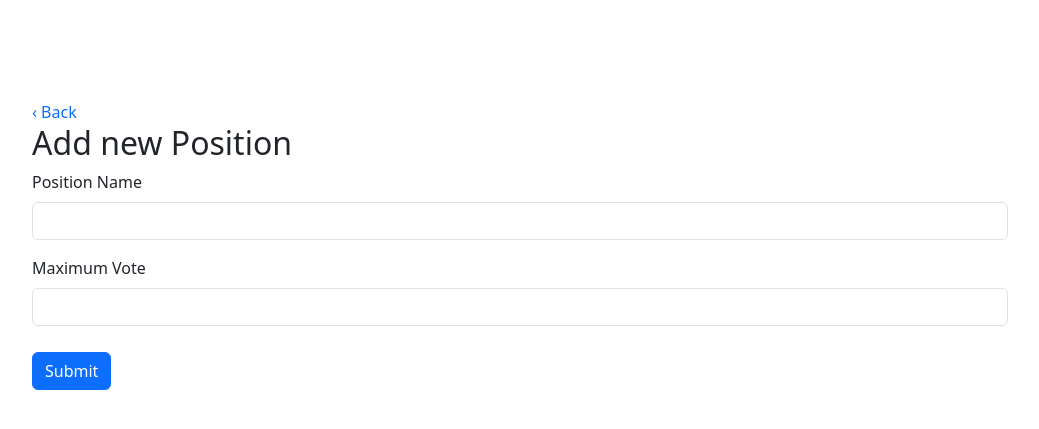
After one commit to KEROROSHI/SoftwareEngineeringBCS3106, a Flask app: template Voting_System/templates/position_update.html in a window 1280 px wide. The commit adds this page. Shown: the top 429 px of the page, without its empty margins (120-1159 px from the left). Run offline with Flask 3, Linux system fonts and the light colour scheme; the template is opened without the code that fills it, so the values that code supplies are empty; some libraries are stand-ins or nearby versions.

Commit message:
Fixing the get id from positions to edit

```diff
--- a/Voting_System/templates/admin_dashboard.html
+++ b/Voting_System/templates/admin_dashboard.html
@@ -91,7 +91,7 @@
                  tabindex="0" style="width: 92vw">
             </div>
             <div class="tab-pane fade" id="v-pills-positions" role="tabpanel" aria-labelledby="v-pills-positions-tab"
-                 tabindex="0" style="width: 92vw">{{ url_for('positions') }}
+                 tabindex="0" style="width: 92vw">
             </div>
             <div class="tab-pane fade" id="v-pills-candidates" role="tabpanel" aria-labelledby="v-pills-candidates-tab"
                  tabindex="0" style="width: 92vw">
--- /dev/null
+++ b/Voting_System/templates/position_update.html
@@ -0,0 +1,30 @@
+{% extends 'base.html' %}
+{% block title %}Dashboard{% endblock %}
+{% block content %}
+    <style>
+        .container {
+            margin-top: 100px;
+            width: 1000px;
+        }
+
+        a {
+            text-decoration: none;
+            cursor: pointer;
+        }
+    </style>
+    <div class="container">
+        <form method="post">
+            <a class="back" onclick="history.back()">&#8249; Back</a>
+            <h2>Add new Position</h2>
+            <div class="mb-3">
+                <label for="position_name" class="form-label">Position Name</label>
+                <input type="text" class="form-control" id="position_name" name="position_name" value="{{ position_description }}">
+            </div>
+            <div class="mb-3">
+                <label for="max_votes" class="form-label">Maximum Vote</label>
+                <input type="number" class="form-control" id="max_votes" name="max_votes" value="{{ position_max_vote }}">
+            </div>
+            <button type="submit" class="btn btn-primary" style="margin-top: 10px">Submit</button>
+        </form>
+    </div>
+{% endblock %}
```
Also changed, not shown: Voting_System/__init__.py (+23 -1 lines), Voting_System/templates/positions.html (+7 -1 lines).
